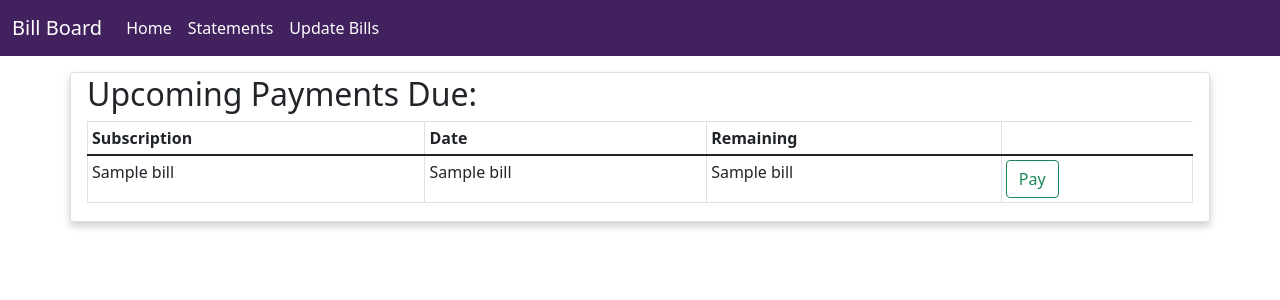
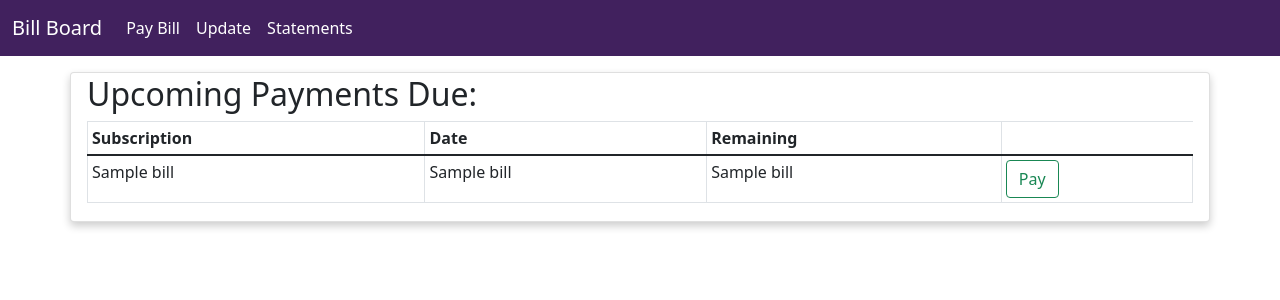
Before and after one commit to radat19/RemindME, a Flask app: page / in a window 1280 px wide. Shown: the top 300 px of the page. Run offline with Flask 2, Linux system fonts and the light colour scheme; a database or web service that is not in the repository returns one stand-in record (values such as "Sample title"); some libraries are stand-ins or nearby versions.

Commit message:
Rearrange navbar

```diff
--- a/templates/navbar.html
+++ b/templates/navbar.html
@@ -8,13 +8,13 @@
 	    <ul class="navbar-nav" >
 
 		    <li class="nav-item" >
-		    	<a class="nav-link" href="{{ url_for('home') }}">Home</a>
+		    	<a class="nav-link" href="{{ url_for('home') }}">Pay Bill</a>
+		    </li>
+		    <li class="nav-item">
+		    	<a class="nav-link" href="{{ url_for('expenses') }}">Update</a>
 		    </li>
 		    <li class="nav-item">
 		    	<a class="nav-link" href="{{ url_for('statement') }}">Statements</a>
-		    </li>
-		    <li class="nav-item">
-		    	<a class="nav-link" href="{{ url_for('expenses') }}">Update Bills</a>
 		    </li>
 	    </ul>
 	</div>
```
